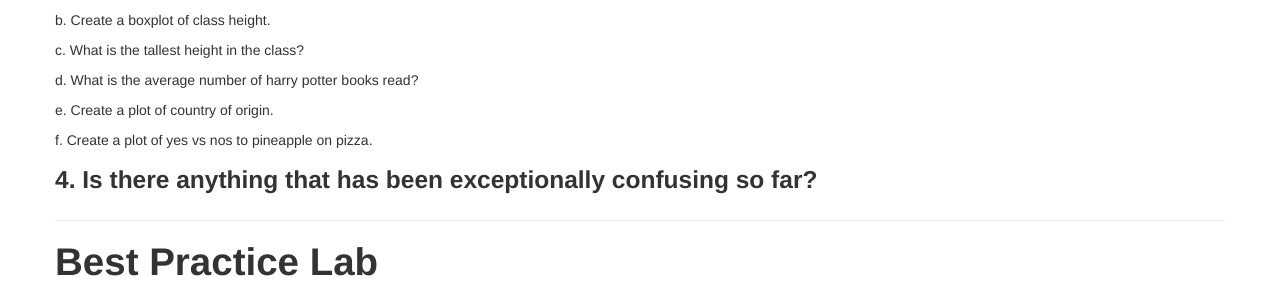
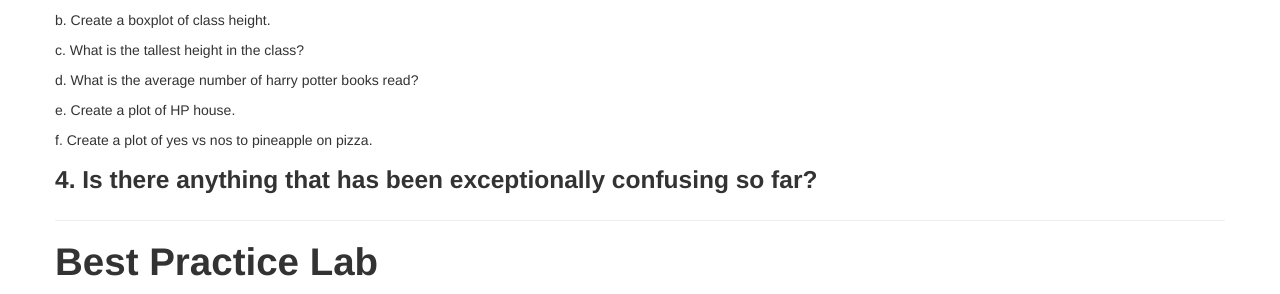
Before and after one commit to intro2r/intro2r, a Jekyll site: the page built from unit1/labs.md, in a window 1280 px wide and 900 px high, scrolled down 3019 px. Shown: the part 158-452 px from the top of the window. Built offline with Jekyll 4.4.1, drawn with Linux system fonts in a browser that asks for light colours; our own code applies the rules of GitHub Pages for plain Markdown files.

Commit message:
Update labs.md

```diff
--- a/unit1/labs.md
+++ b/unit1/labs.md
@@ -191,7 +191,7 @@ Scroll down or click [here](../unit1/labs.html#how-to-submit-your-labs) to check
 
   d. What is the average number of harry potter books read?
 
-  e. Create a plot of country of origin.
+  e. Create a plot of HP house.
 
   f. Create a plot of yes vs nos to pineapple on pizza.
 
```
